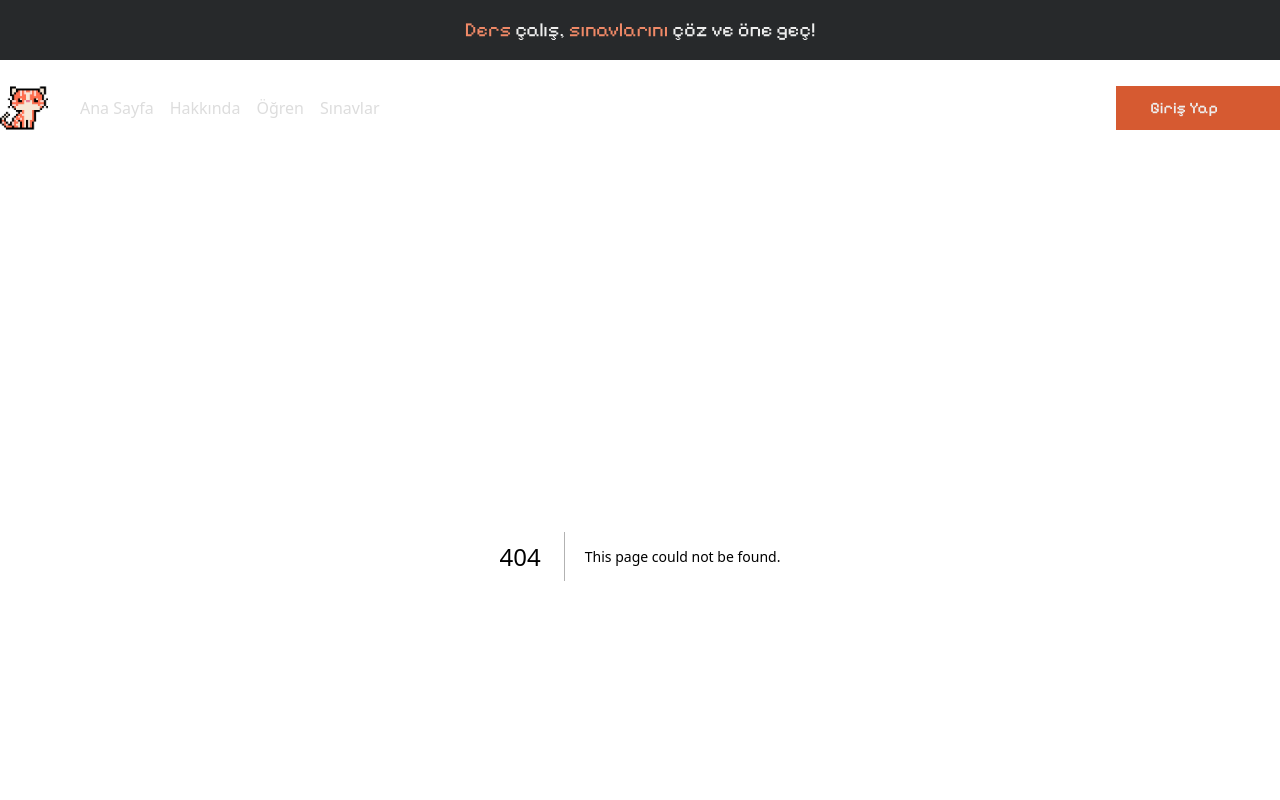
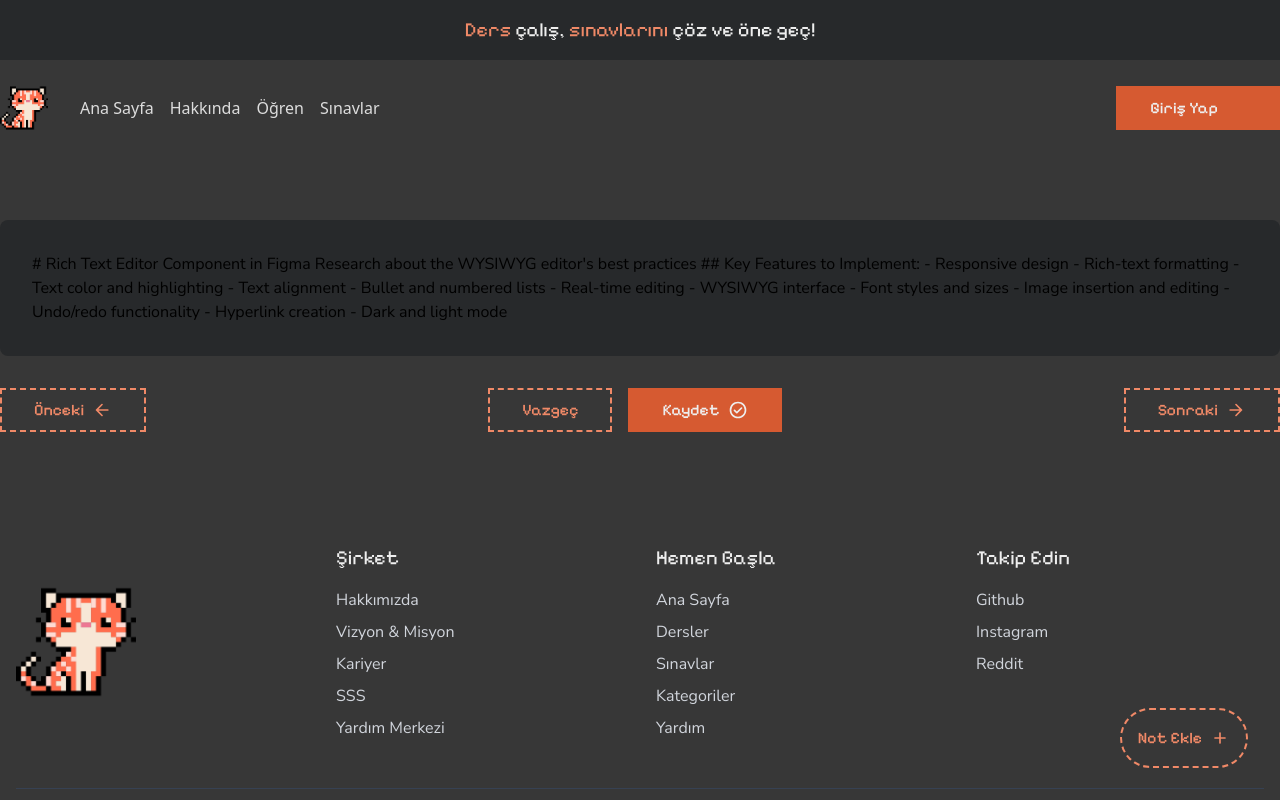
Before and after one commit to poyrazavsever/PixelSinav-Frontend, a Next.js app: page /learn/1/1 in a window 1280 px wide. Before the commit this address had no page. Shown: the top 800 px of the page. Built offline with nearby package versions, Linux system fonts and the light colour scheme; some icons are missing.

Commit message:
feat: created detail page for lessons

```diff
--- /dev/null
+++ b/pages/learn/[slug]/[id].tsx
@@ -0,0 +1,115 @@
+import React, { useState } from 'react'
+import { Button } from '@/components/ui/button'
+import { motion, AnimatePresence } from 'framer-motion'
+
+const contentData = {
+    content: `# Rich Text Editor Component in Figma
+
+Research about the WYSIWYG editor's best practices
+
+## Key Features to Implement:
+
+- Responsive design
+- Rich-text formatting
+- Text color and highlighting
+- Text alignment
+- Bullet and numbered lists
+- Real-time editing
+- WYSIWYG interface
+- Font styles and sizes
+- Image insertion and editing
+- Undo/redo functionality
+- Hyperlink creation
+- Dark and light mode`
+}
+
+const LearnContent = () => {
+    const [showModal, setShowModal] = useState(false)
+
+    return (
+        <div className="container mx-auto max-w-7xl py-16 font-nunito">
+            <div className="relative">
+                <div className="grid gap-8">
+                    {/* Content Area */}
+                    <div className="rounded-lg bg-gray p-8">
+                        <div className="prose prose-invert max-w-none">
+                            <div dangerouslySetInnerHTML={{ __html: contentData.content }} />
+                        </div>
+                    </div>
+
+                    {/* Bottom Navigation */}
+                    <div className="flex items-center justify-between">
+                        <Button variant="outline" icon="material-symbols:arrow-back-rounded">
+                            Önceki
+                        </Button>
+
+                        <div className="flex items-center gap-4">
+                            <Button variant="outline">
+                                Vazgeç
+                            </Button>
+                            <Button variant="filled" icon="material-symbols:check-circle-outline-rounded">
+                                Kaydet
+                            </Button>
+                        </div>
+
+                        <Button variant="outline" icon="material-symbols:arrow-forward-rounded">
+                            Sonraki
+                        </Button>
+                    </div>
+
+                    {/* Add Content Button */}
+                    <div className="fixed bottom-8 right-8">
+                        <Button
+                            onClick={() => setShowModal(true)}
+                            className="rounded-full !p-4"
+                            variant='outline'
+                            icon="material-symbols:add-rounded"
+                        >Not Ekle</Button>
+                    </div>
+                </div>
+
+                {/* Modal */}
+                <AnimatePresence>
+                    {showModal && (
+                        <>
+                            <motion.div
+                                initial={{ opacity: 0 }}
+                                animate={{ opacity: 1 }}
+                                exit={{ opacity: 0 }}
+                                className="fixed inset-0 bg-black/50 z-40"
+                                onClick={() => setShowModal(false)}
+                            />
+                            <motion.div
+                                initial={{ opacity: 0, y: 100 }}
+                                animate={{ opacity: 1, y: 0 }}
+                                exit={{ opacity: 0, y: 100 }}
+                                className="fixed left-1/2 top-1/2 -translate-x-1/2 -translate-y-1/2 z-50"
+                            >
+                                <div className="w-[600px] rounded-lg bg-gray p-6">
+                                    <h3 className="text-xl font-semibold text-white mb-4">Not Al...</h3>
+                                    <textarea
+                                        className="w-full h-48 bg-gray-800 rounded-lg p-4 text-white resize-none"
+                                        placeholder="Notlarınızı buraya yazın..."
+                                    />
+                                    <div className="flex justify-end gap-4 mt-4">
+                                        <Button
+                                            variant="outline"
+                                            onClick={() => setShowModal(false)}
+                                        >
+                                            Vazgeç
+                                        </Button>
+                                        <Button>
+                                            Kaydet
+                                        </Button>
+                                    </div>
+                                </div>
+                            </motion.div>
+                        </>
+                    )}
+                </AnimatePresence>
+            </div>
+        </div>
+    )
+}
+
+export default LearnContent
--- a/pages/learn/[slug].tsx
+++ b/pages/learn/[slug]/index.tsx
@@ -95,7 +95,7 @@ const LearnDetail = () => {
 
                 <div className="w-full flex items-center justify-between pt-4 pb-12">
                     <h2 className='font-nunito font-medium text-2xl text-neutral-200'>Matematik 1. Dereceden Denklemler</h2>
-                    <Button variant="filled" icon="material-symbols:arrow-right-alt-rounded">
+                    <Button href='/learn/matematik-1-dereceden-denklemler/2' variant="filled" icon="material-symbols:arrow-right-alt-rounded">
                         Devam Et
                     </Button>
                 </div>
```
